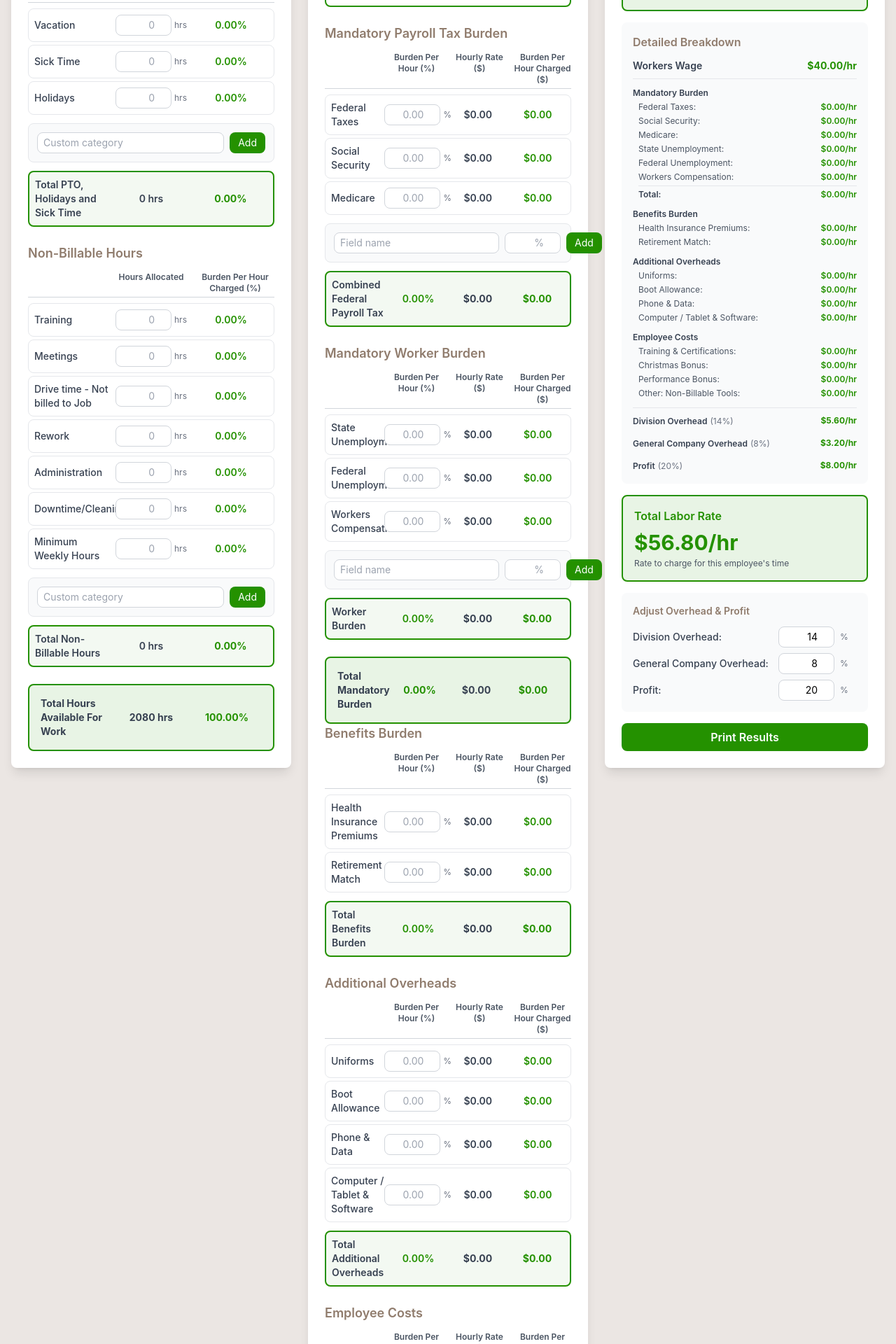
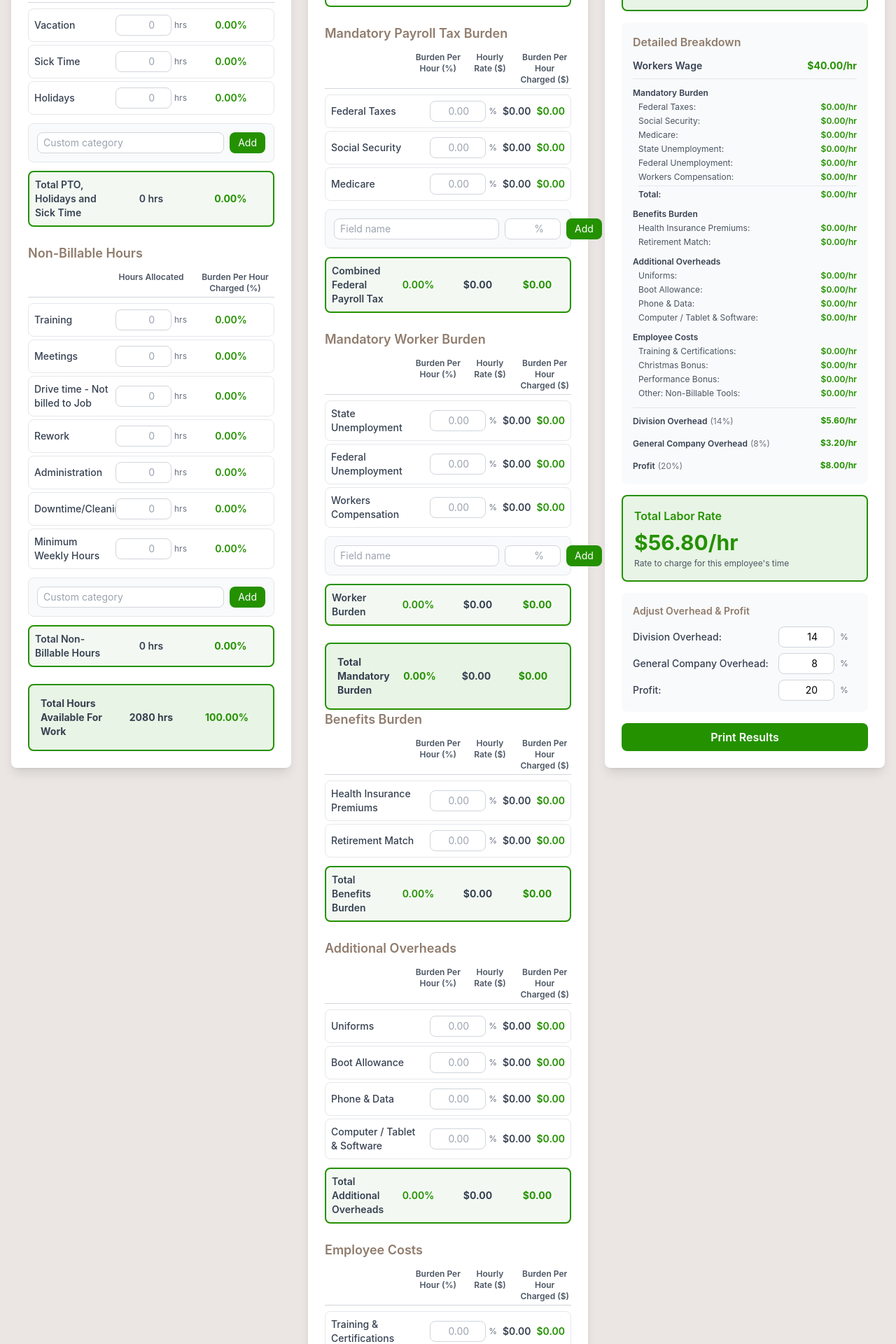
Before and after one commit to KayFernPR/Time-Material-Calculator, a React (Vite) app: page / in a window 1280 px wide. Shown: the part 363-2283 px from the top of the page at 70% size. Built offline with nearby package versions, Linux system fonts and the light colour scheme.

Commit message:
Fix text truncation in Step 2 labels - use flexible grid layout and text wrapping

```diff
--- a/src/components/LaborRateCalculator.jsx
+++ b/src/components/LaborRateCalculator.jsx
@@ -666,7 +666,7 @@ function LaborRateCalculator() {
                 </h3>
 
                 {/* Table Header */}
-                <div className="grid grid-cols-4 gap-2 mb-2 text-xs font-semibold text-gray-600 border-b border-gray-300 pb-1">
+                <div className="grid grid-cols-[minmax(120px,1fr)_auto_auto_auto] gap-2 mb-2 text-xs font-semibold text-gray-600 border-b border-gray-300 pb-1">
                   <div></div>
                   <div className="text-center">Burden Per Hour (%)</div>
                   <div className="text-center">Hourly Rate ($)</div>
@@ -679,8 +679,8 @@ function LaborRateCalculator() {
                     const hourlyRate = safeCalculations.payrollTaxHourlyRates[option.id] || 0
                     const charged = safeCalculations.payrollTaxCharged[option.id] || 0
                     return (
-                      <div key={option.id} className="grid grid-cols-4 gap-2 items-center p-2 border border-gray-200 rounded-lg hover:bg-gray-50">
-                        <label className="text-gray-700 text-sm font-medium">
+                      <div key={option.id} className="grid grid-cols-[minmax(120px,1fr)_auto_auto_auto] gap-2 items-center p-2 border border-gray-200 rounded-lg hover:bg-gray-50">
+                        <label className="text-gray-700 text-sm font-medium break-words min-w-0">
                           {option.label}
                         </label>
                         <div className="flex items-center justify-center">
@@ -710,8 +710,8 @@ function LaborRateCalculator() {
                     const hourlyRate = safeCalculations.payrollTaxHourlyRates[`custom-${idx}`] || 0
                     const charged = safeCalculations.payrollTaxCharged[`custom-${idx}`] || 0
                     return (
-                      <div key={field.id} className="grid grid-cols-4 gap-2 items-center p-2 border border-gray-200 rounded-lg bg-gray-50">
-                        <label className="text-gray-700 text-sm font-medium">
+                      <div key={field.id} className="grid grid-cols-[minmax(120px,1fr)_auto_auto_auto] gap-2 items-center p-2 border border-gray-200 rounded-lg bg-gray-50">
+                        <label className="text-gray-700 text-sm font-medium break-words min-w-0">
                           {field.label}
                         </label>
                         <div className="flex items-center justify-center gap-1">
@@ -794,7 +794,7 @@ function LaborRateCalculator() {
                 </h3>
 
                 {/* Table Header */}
-                <div className="grid grid-cols-4 gap-2 mb-2 text-xs font-semibold text-gray-600 border-b border-gray-300 pb-1">
+                <div className="grid grid-cols-[minmax(120px,1fr)_auto_auto_auto] gap-2 mb-2 text-xs font-semibold text-gray-600 border-b border-gray-300 pb-1">
                   <div></div>
                   <div className="text-center">Burden Per Hour (%)</div>
                   <div className="text-center">Hourly Rate ($)</div>
@@ -807,8 +807,8 @@ function LaborRateCalculator() {
                     const hourlyRate = safeCalculations.workerBurdenHourlyRates[option.id] || 0
                     const charged = safeCalculations.workerBurdenCharged[option.id] || 0
                     return (
-                      <div key={option.id} className="grid grid-cols-4 gap-2 items-center p-2 border border-gray-200 rounded-lg hover:bg-gray-50">
-                        <label className="text-gray-700 text-sm font-medium">
+                      <div key={option.id} className="grid grid-cols-[minmax(120px,1fr)_auto_auto_auto] gap-2 items-center p-2 border border-gray-200 rounded-lg hover:bg-gray-50">
+                        <label className="text-gray-700 text-sm font-medium break-words min-w-0">
                           {option.label}
                         </label>
                         <div className="flex items-center justify-center">
@@ -838,8 +838,8 @@ function LaborRateCalculator() {
                     const hourlyRate = safeCalculations.workerBurdenHourlyRates[`custom-${idx}`] || 0
                     const charged = safeCalculations.workerBurdenCharged[`custom-${idx}`] || 0
                     return (
-                      <div key={field.id} className="grid grid-cols-4 gap-2 items-center p-2 border border-gray-200 rounded-lg bg-gray-50">
-                        <label className="text-gray-700 text-sm font-medium">
+                      <div key={field.id} className="grid grid-cols-[minmax(120px,1fr)_auto_auto_auto] gap-2 items-center p-2 border border-gray-200 rounded-lg bg-gray-50">
+                        <label className="text-gray-700 text-sm font-medium break-words min-w-0">
                           {field.label}
                         </label>
                         <div className="flex items-center justify-center gap-1">
@@ -938,7 +938,7 @@ function LaborRateCalculator() {
                 </h3>
 
                 {/* Table Header */}
-                <div className="grid grid-cols-4 gap-2 mb-2 text-xs font-semibold text-gray-600 border-b border-gray-300 pb-1">
+                <div className="grid grid-cols-[minmax(120px,1fr)_auto_auto_auto] gap-2 mb-2 text-xs font-semibold text-gray-600 border-b border-gray-300 pb-1">
                   <div></div>
                   <div className="text-center">Burden Per Hour (%)</div>
                   <div className="text-center">Hourly Rate ($)</div>
@@ -951,8 +951,8 @@ function LaborRateCalculator() {
                     const hourlyRate = safeCalculations.benefitsBurdenHourlyRates[option.id] || 0
                     const charged = safeCalculations.benefitsBurdenCharged[option.id] || 0
                     return (
-                      <div key={option.id} className="grid grid-cols-4 gap-2 items-center p-2 border border-gray-200 rounded-lg hover:bg-gray-50">
-                        <label className="text-gray-700 text-sm font-medium">
+                      <div key={option.id} className="grid grid-cols-[minmax(120px,1fr)_auto_auto_auto] gap-2 items-center p-2 border border-gray-200 rounded-lg hover:bg-gray-50">
+                        <label className="text-gray-700 text-sm font-medium break-words min-w-0">
                           {option.label}
                         </label>
                         <div className="flex items-center justify-center">
@@ -1002,7 +1002,7 @@ function LaborRateCalculator() {
                 </h3>
 
                 {/* Table Header */}
-                <div className="grid grid-cols-4 gap-2 mb-2 text-xs font-semibold text-gray-600 border-b border-gray-300 pb-1">
+                <div className="grid grid-cols-[minmax(120px,1fr)_auto_auto_auto] gap-2 mb-2 text-xs font-semibold text-gray-600 border-b border-gray-300 pb-1">
                   <div></div>
                   <div className="text-center">Burden Per Hour (%)</div>
                   <div className="text-center">Hourly Rate ($)</div>
@@ -1015,8 +1015,8 @@ function LaborRateCalculator() {
                     const hourlyRate = safeCalculations.additionalOverheadsHourlyRates[option.id] || 0
                     const charged = safeCalculations.additionalOverheadsCharged[option.id] || 0
                     return (
-                      <div key={option.id} className="grid grid-cols-4 gap-2 items-center p-2 border border-gray-200 rounded-lg hover:bg-gray-50">
-                        <label className="text-gray-700 text-sm font-medium">
+                      <div key={option.id} className="grid grid-cols-[minmax(120px,1fr)_auto_auto_auto] gap-2 items-center p-2 border border-gray-200 rounded-lg hover:bg-gray-50">
+                        <label className="text-gray-700 text-sm font-medium break-words min-w-0">
                           {option.label}
                         </label>
                         <div className="flex items-center justify-center">
@@ -1066,7 +1066,7 @@ function LaborRateCalculator() {
                 </h3>
 
                 {/* Table Header */}
-                <div className="grid grid-cols-4 gap-2 mb-2 text-xs font-semibold text-gray-600 border-b border-gray-300 pb-1">
+                <div className="grid grid-cols-[minmax(120px,1fr)_auto_auto_auto] gap-2 mb-2 text-xs font-semibold text-gray-600 border-b border-gray-300 pb-1">
                   <div></div>
                   <div className="text-center">Burden Per Hour (%)</div>
                   <div className="text-center">Hourly Rate ($)</div>
@@ -1079,8 +1079,8 @@ function LaborRateCalculator() {
                     const hourlyRate = safeCalculations.employeeCostsHourlyRates[option.id] || 0
                     const charged = safeCalculations.employeeCostsCharged[option.id] || 0
                     return (
-                      <div key={option.id} className="grid grid-cols-4 gap-2 items-center p-2 border border-gray-200 rounded-lg hover:bg-gray-50">
-                        <label className="text-gray-700 text-sm font-medium">
+                      <div key={option.id} className="grid grid-cols-[minmax(120px,1fr)_auto_auto_auto] gap-2 items-center p-2 border border-gray-200 rounded-lg hover:bg-gray-50">
+                        <label className="text-gray-700 text-sm font-medium break-words min-w-0">
                           {option.label}
                         </label>
                         <div className="flex items-center justify-center">
```
